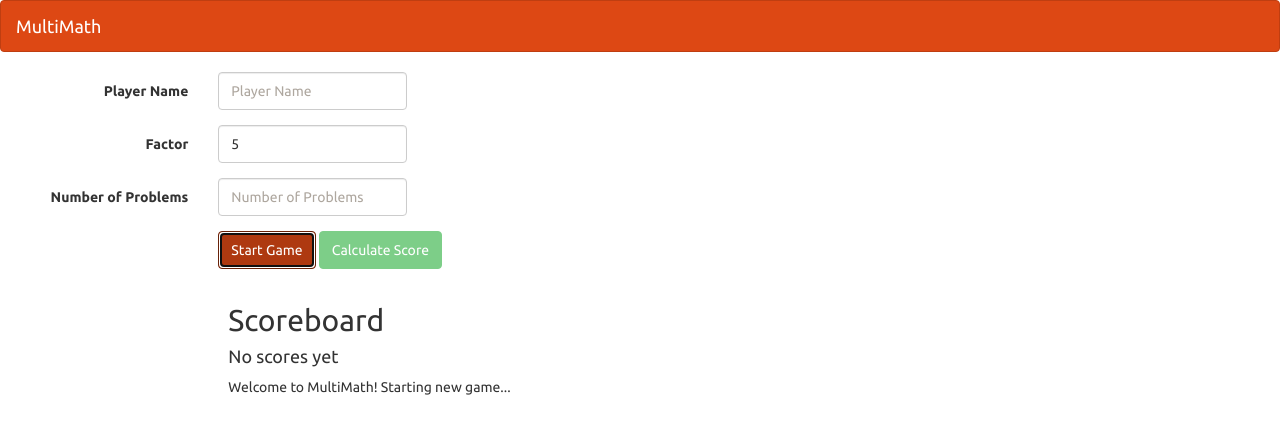
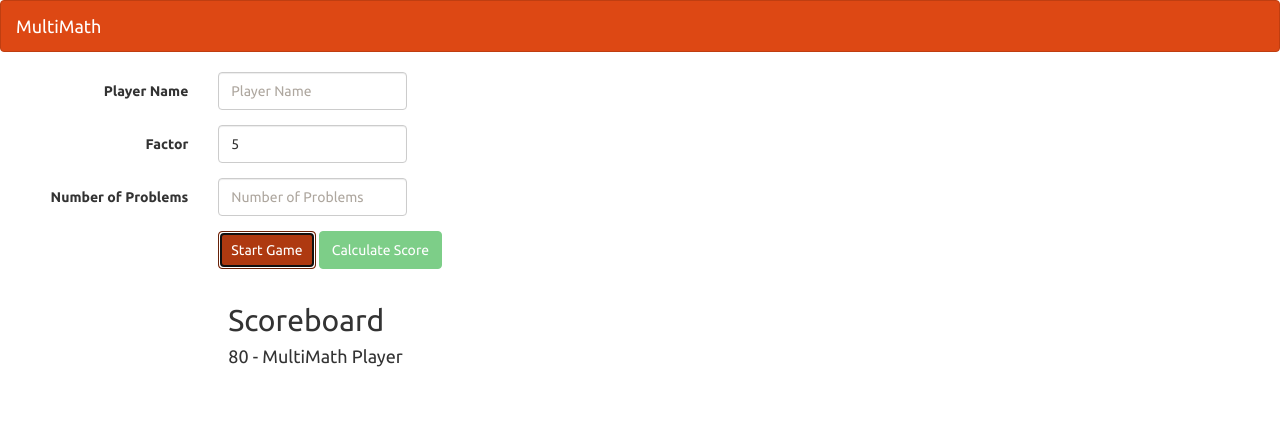
Before and after one commit to georgi9603/TypeScript, a website built with webpack: page TypeScript - Getting Started/index.html in a window 1280 px wide. Both pictures are taken after a click on the button "Start Game". Built offline with nearby package versions, Linux system fonts and the light colour scheme.

Commit message:
Added function annotation and default values

```diff
--- a/TypeScript - Getting Started/app/app.ts
+++ b/TypeScript - Getting Started/app/app.ts
@@ -1,13 +1,34 @@
 function startGame() {
-  let playerName: string = "Audrey";
+  let playerName: string | undefined = getInputValue("playername");
   logPlayer(playerName);
 
-  var messagesElement = document.getElementById("messages");
-  messagesElement!.innerText = "Welcome to MultiMath! Starting new game...";
+  postScore(80, playerName);
 }
 
-function logPlayer(name) {
+function logPlayer(name: string = "MultiMath Player"): void {
   console.log(`New game starting for player: ${name}`);
 }
 
+function getInputValue(elementID: string): string | undefined {
+  const inputElement: HTMLInputElement = <HTMLInputElement>(
+    document.getElementById(elementID)
+  );
+
+  if (inputElement.value === "") {
+    return undefined;
+  } else {
+    return inputElement.value;
+  }
+}
+
+function postScore(
+  score: number,
+  playerName: string = "MultiMath Player"
+): void {
+  const scoreElement: HTMLElement | null = document.getElementById(
+    "postedScores"
+  );
+  scoreElement!.innerText = `${score} - ${playerName}`;
+}
+
 document.getElementById("startGame")!.addEventListener("click", startGame);
--- a/TypeScript - Getting Started/index.html
+++ b/TypeScript - Getting Started/index.html
@@ -73,7 +73,7 @@
 
     <div class="col-sm-offset-2 col-sm-10" id="scores">
       <h2>Scoreboard</h2>
-      <h4>No scores yet</h4>
+      <h4 id="postedScores">No scores yet</h4>
     </div>
 
     <div class="col-sm-offset-2 col-sm-10" id="messages"></div>
--- a/TypeScript - Getting Started/tsconfig.base.json
+++ b/TypeScript - Getting Started/tsconfig.base.json
@@ -26,7 +26,7 @@
 
     /* Strict Type-Checking Options */
     // "strict": true,                           /* Enable all strict type-checking options. */
-    // "noImplicitAny": true,                 /* Raise error on expressions and declarations with an implied 'any' type. */
+    "noImplicitAny": true /* Raise error on expressions and declarations with an implied 'any' type. */,
     "strictNullChecks": true /* Enable strict null checks. */,
     // "strictFunctionTypes": true,           /* Enable strict checking of function types. */
     // "strictBindCallApply": true,           /* Enable strict 'bind', 'call', and 'apply' methods on functions. */
```
Also changed, not shown: TypeScript - Getting Started/js/app.js (added, +24 -0 lines), 1 other file.
